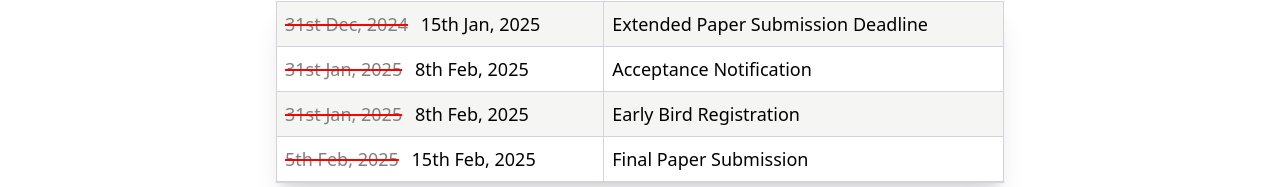
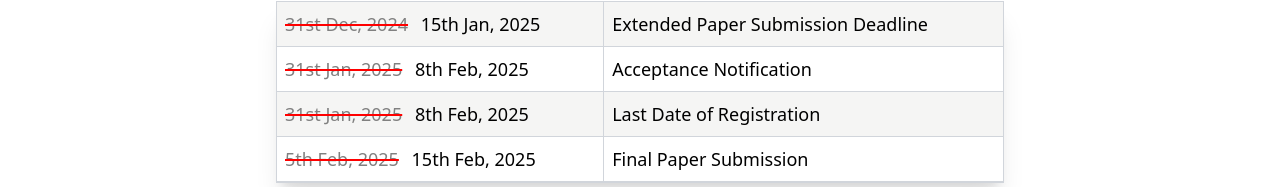
Before and after one commit to iharshyadav/NGISE, a React (Vite) app: page /callforpaper in a window 1280 px wide. Shown: the part 367-554 px from the top of the page. Built offline with nearby package versions, Linux system fonts and the light colour scheme; no server answers.

Commit message:
Update CallForPaper.jsx

```diff
--- a/src/pages/CallForPaper.jsx
+++ b/src/pages/CallForPaper.jsx
@@ -18,7 +18,7 @@ const CallForPaper = () => {
     {
       oldDate: "31st Jan, 2025",
       newDate: "8th Feb, 2025",
-      value: "Early Bird Registration",
+      value: "Last Date of Registration",
     },
     {
       oldDate: "5th Feb, 2025",
```
